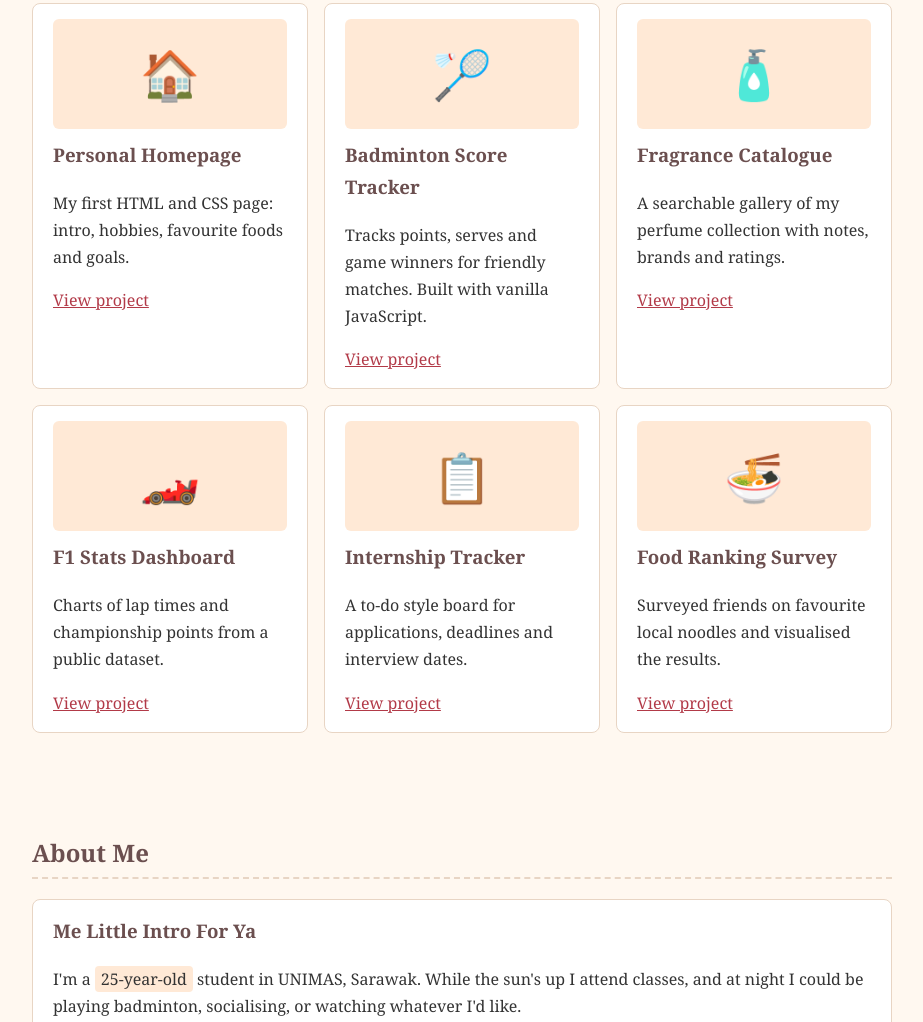
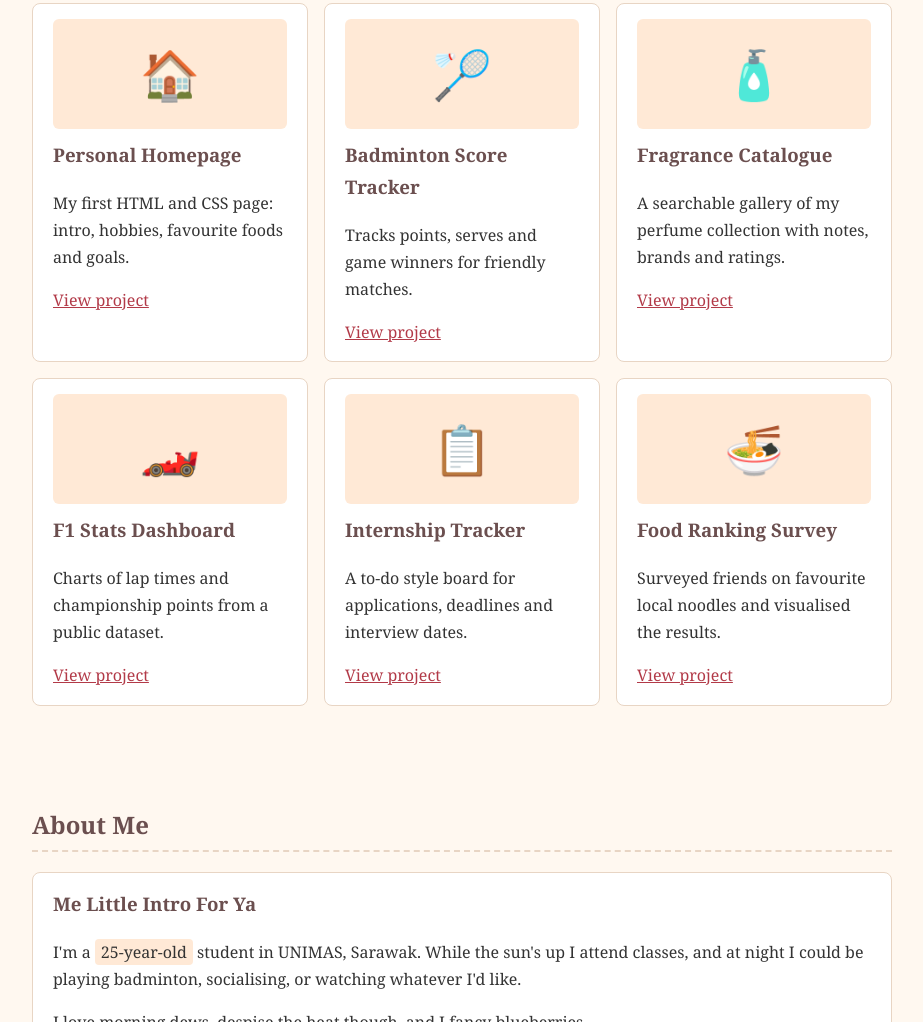
Before and after one commit to jimboi69-obskev/syaf-portfolio, a plain HTML site: page index.html in a window 1280 px wide. Shown: the part 793-1815 px from the top of the page, without its empty margins (178-1101 px from the left). Drawn offline with Linux system fonts and the light colour scheme.

Commit message:
update_6 index.html

```diff
--- a/index.html
+++ b/index.html
@@ -64,7 +64,7 @@
         <article class="card reveal" data-cat="js">
           <div class="thumb" role="img" aria-label="Screenshot placeholder for Badminton Score Tracker">🏸</div>
           <h3>Badminton Score Tracker</h3>
-          <p>Tracks points, serves and game winners for friendly matches. Built with vanilla JavaScript.</p>
+          <p>Tracks points, serves and game winners for friendly matches.</p>
           <a href="https://match-centre.bwfbadminton.com/" target="_blank" rel="noopener">View project</a>
         </article>
         <article class="card reveal" data-cat="web">
```
